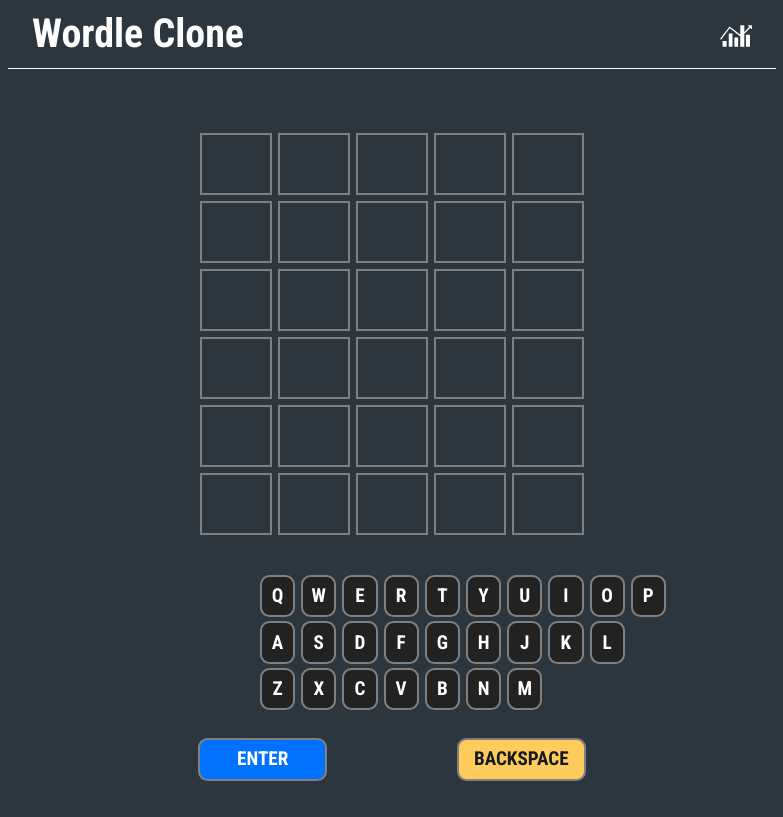
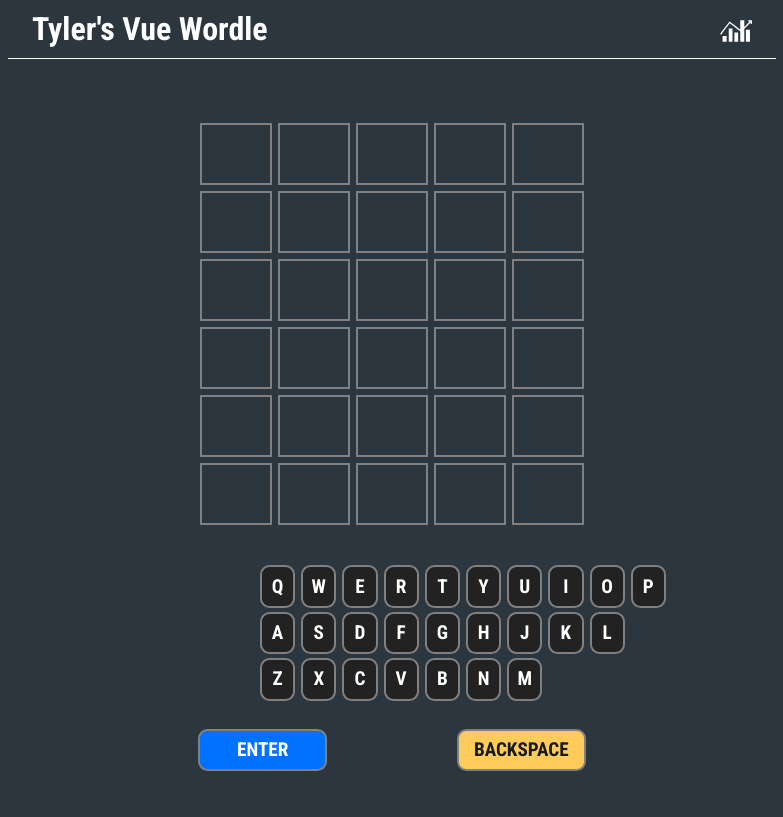
Before and after one commit to TylerIngersoll/vue-wordle, a Vue app: page / in a window 1280 px wide. Shown: the whole page, without its empty margins (248-1031 px from the left). Built offline with nearby package versions, Linux system fonts and the light colour scheme.

Commit message:
rename wordle clone to tyler's vue wordle

```diff
--- a/public/index.html
+++ b/public/index.html
@@ -26,7 +26,7 @@
       href="<%= BASE_URL %>favicon-16x16.png"
     />
     <link rel="manifest" href="<%= BASE_URL %>site.webmanifest" />
-    <title>Wordle Clone | Tyler Ingersoll</title>
+    <title>Tyler's Vue Wordle</title>
   </head>
   <body>
     <noscript>
--- a/src/App.vue
+++ b/src/App.vue
@@ -1,6 +1,6 @@
 <template>
   <header class="container">
-    <h1 class="first-heading center">Wordle Clone</h1>
+    <h1 class="first-heading center">Tyler's Vue Wordle</h1>
     <button
       class="statistics"
       type="button"
@@ -11,12 +11,12 @@
     />
   </header>
   <main>
-    <WordleClone :statistics="data.openStatistics" />
+    <VueWordle :statistics="data.openStatistics" />
   </main>
 </template>
 
 <script setup>
-import { default as WordleClone } from "@/views/WordleClone.vue";
+import { default as VueWordle } from "@/views/VueWordle.vue";
 import { nextTick, reactive } from "vue";
 
 const data = reactive({
@@ -75,7 +75,7 @@ h5 {
 }
 
 h1 {
-  font-size: 2.5rem;
+  font-size: 2rem;
   color: $gray0;
 }
 
```
Also changed, not shown: src/views/VueWordle.vue (renamed from src/views/WordleClone.vue).
